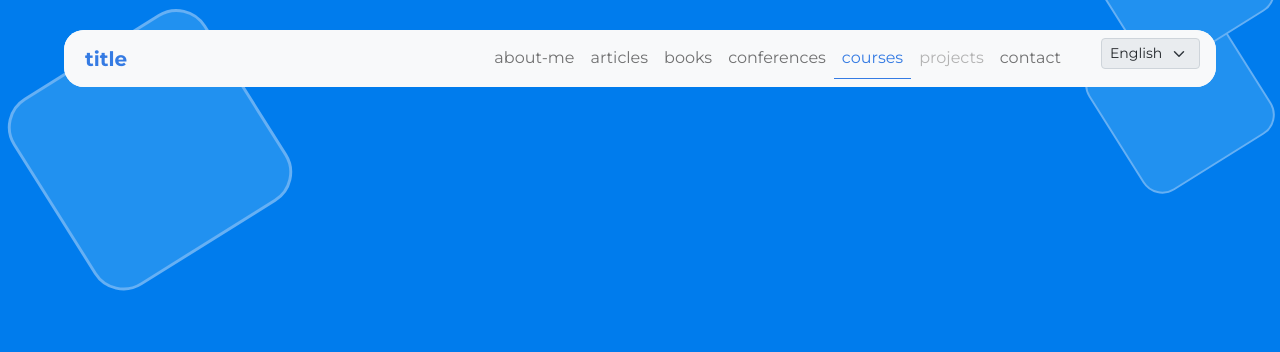
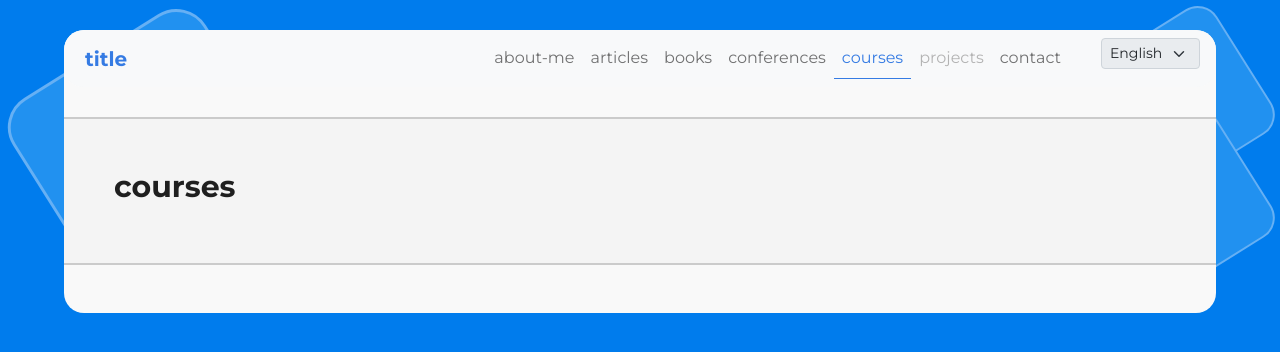
Before and after one commit to abolfazl30not30/cv-website, a React (Create React App) app: page /courses in a window 1280 px wide. Shown: the top 352 px of the page. Built offline with nearby package versions, Linux system fonts and the light colour scheme; what i18next-resources-to-backend would draw is missing.

Commit message:
edit courese page

```diff
--- a/package.json
+++ b/package.json
@@ -13,6 +13,7 @@
     "i18next-browser-languagedetector": "^6.1.8",
     "i18next-http-backend": "^1.4.4",
     "i18next-resources-to-backend": "^1.0.0",
+    "node-sass": "^7.0.3",
     "react": "^18.2.0",
     "react-animation-on-scroll": "^5.1.0",
     "react-bootstrap": "^2.5.0",
@@ -24,6 +25,8 @@
     "react-router-dom": "^6.4.2",
     "react-scripts": "5.0.1",
     "react-scroll-motion": "^0.3.0",
+    "sass-loader": "^13.2.0",
+    "scss-loader": "^0.0.1",
     "web-vitals": "^2.1.4"
   },
   "scripts": {
@@ -49,5 +52,8 @@
       "last 1 firefox version",
       "last 1 safari version"
     ]
+  },
+  "devDependencies": {
+    "sass": "^1.56.1"
   }
 }
--- a/src/component/Navbar.jsx
+++ b/src/component/Navbar.jsx
@@ -26,7 +26,7 @@ function MainNavbar() {
                     <Nav className="">
                         <ul className="navbar-nav mx-3">
                             <li className="nav-item">
-                                <NavLink to="/about-me" className="nav-link" activeClassName='active'>{t("about-me")}</NavLink>
+                                <NavLink end to="/" className="nav-link" activeClassName='active'>{t("about-me")}</NavLink>
                             </li>
                             <li className="nav-item">
                                 <NavLink to="/articles" className="nav-link"
@@ -41,7 +41,7 @@ function MainNavbar() {
                             </li>
                             <li className="nav-item">
                                 <NavLink to="/courses" className="nav-link "
-                                         activeClassName='active' style={{pointerEvents:"none",color:"#b3b3b3"}}>{t("courses")}</NavLink>
+                                         activeClassName='active' >{t("courses")}</NavLink>
                             </li>
                             <li className="nav-item">
                                 <NavLink to="/projects" className="nav-link "
--- a/src/component/mainPage.jsx
+++ b/src/component/mainPage.jsx
@@ -9,6 +9,7 @@ import Books from "./pages/Books";
 import Contact from "./pages/Contact";
 import Conferences from "./pages/Conferences";
 import MainNavbar from "./Navbar";
+import Course from "./pages/Course";
 
 function mainPage() {
 
@@ -21,10 +22,11 @@ function mainPage() {
                     <MainNavbar/>
                     <div>
                         <Routes>
-                            <Route path="/about-me" element={(<Home />)} />
+                            <Route exact path="/" element={(<Home />)} />
                             <Route path="/articles" element={(<Publications />)} />
                             <Route path="/books" element={(<Books />)} />
                             <Route path="/conferences" element={(<Conferences />)} />
+                            <Route path="/courses" element={(<Course />)} />
                             <Route path="/contact" element={(<Contact />)} />
                         </Routes>
                     </div>
--- a/src/component/pages/Course.jsx
+++ b/src/component/pages/Course.jsx
@@ -0,0 +1,27 @@
+import React, {useState, useEffect} from 'react';
+import '../../style/home.css'
+import {useTranslation} from 'react-i18next'
+
+
+function Conferences() {
+
+    const {t} = useTranslation();
+    const [conferences, setConferences] = useState([]);
+
+    useEffect(() => {
+        let conferencesList = t('conferences-list', {returnObjects: true})
+        setConferences(conferencesList)
+    });
+
+    return (
+        <div>
+            <div className="main-title">
+                <h3>{t("courses")}</h3>
+            </div>
+            <div className="mt-5">
+            </div>
+        </div>
+    )
+}
+
+export default Conferences;
```
Also changed, not shown: 1 other file (tests, documents, lock files or other folders).
